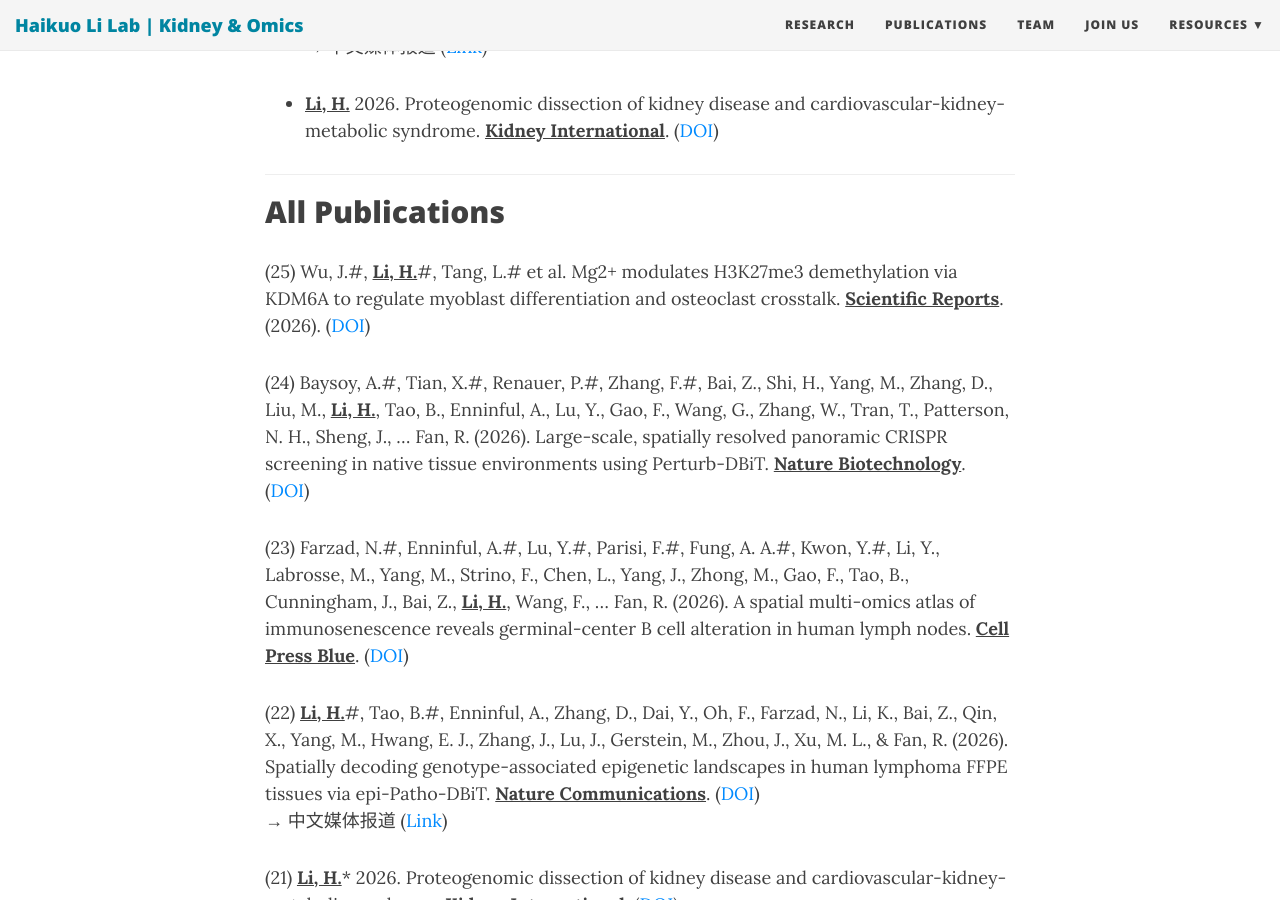
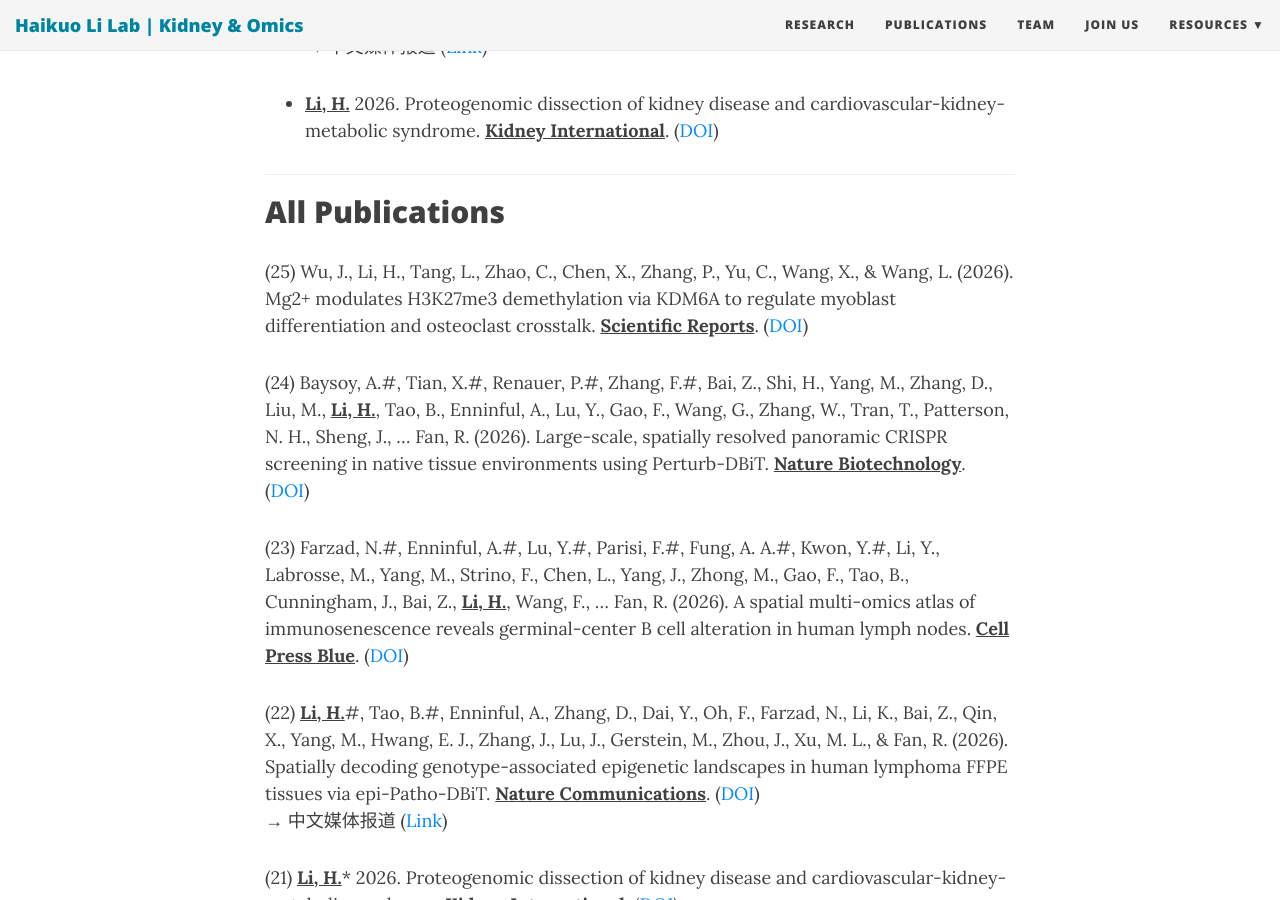
Before and after one commit to TheLiLab/thelilab.github.io, a Jekyll site: the page built from pubs.md, in a window 1280 px wide and 900 px high, scrolled down 1454 px. Built offline with Jekyll 4.4.1, drawn with Linux system fonts in a browser that asks for light colours; nearby versions of some CDN libraries.

Commit message:
Update pubs.md

```diff
--- a/pubs.md
+++ b/pubs.md
@@ -48,7 +48,7 @@ bigimg:
 <hr>
 ## All Publications
 
-(25) Wu, J.#, <strong><u>Li, H.</u></strong>#, Tang, L.# et al. Mg2+ modulates H3K27me3 demethylation via KDM6A to regulate myoblast differentiation and osteoclast crosstalk. <strong><u>Scientific Reports</u></strong>. (2026). (<a href="https://doi.org/10.1038/s41598-026-57101-4" target="_blank">DOI</a>)
+(25) Wu, J., Li, H., Tang, L., Zhao, C., Chen, X., Zhang, P., Yu, C., Wang, X., & Wang, L. (2026). Mg2+ modulates H3K27me3 demethylation via KDM6A to regulate myoblast differentiation and osteoclast crosstalk. <strong><u>Scientific Reports</u></strong>. (<a href="https://doi.org/10.1038/s41598-026-57101-4" target="_blank">DOI</a>)
 <br>
 
 (24) Baysoy, A.#, Tian, X.#, Renauer, P.#, Zhang, F.#, Bai, Z., Shi, H., Yang, M., Zhang, D., Liu, M., <strong><u>Li, H.</u></strong>, Tao, B., Enninful, A., Lu, Y., Gao, F., Wang, G., Zhang, W., Tran, T., Patterson, N. H., Sheng, J., … Fan, R. (2026). Large-scale, spatially resolved panoramic CRISPR screening in native tissue environments using Perturb-DBiT. <strong><u>Nature Biotechnology</u></strong>. (<a href="https://doi.org/10.1038/s41587-026-03127-y" target="_blank">DOI</a>)
```
